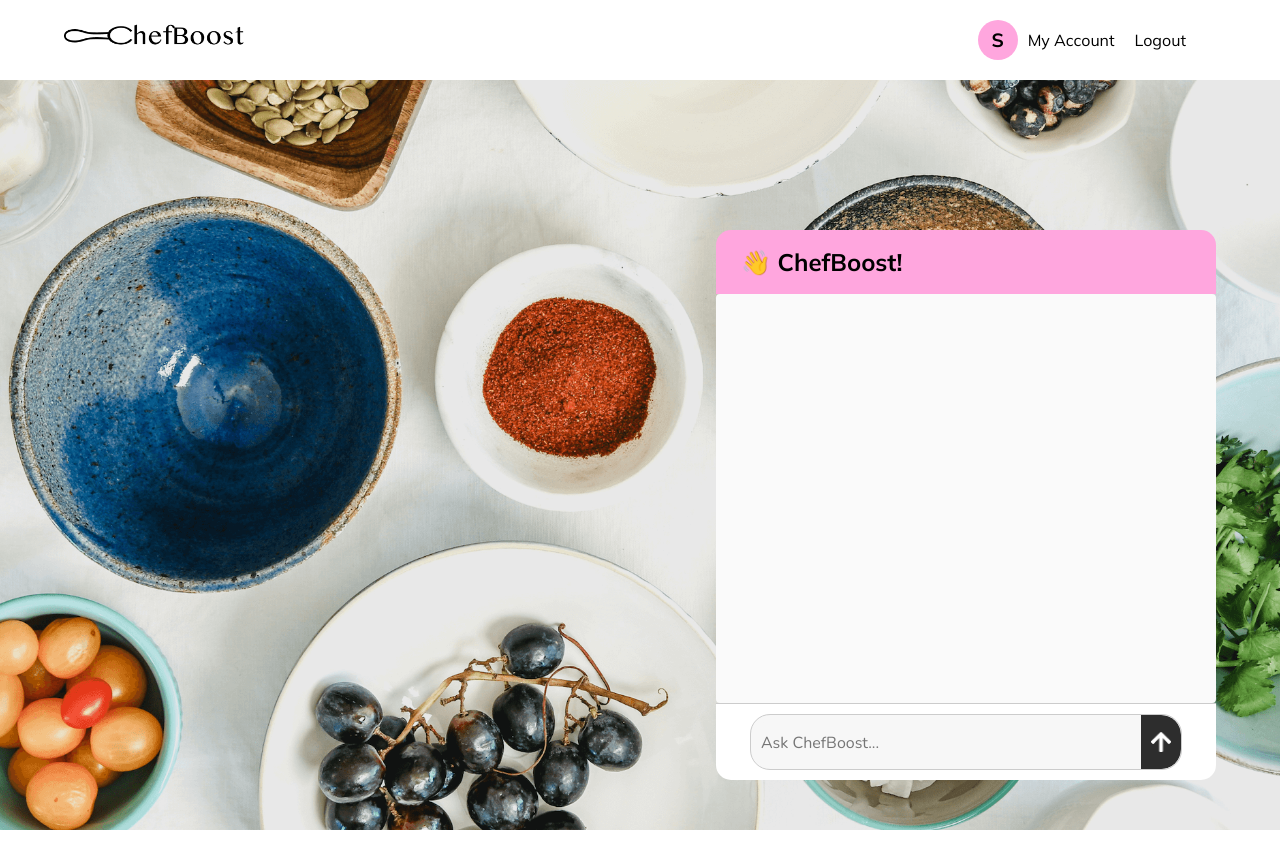
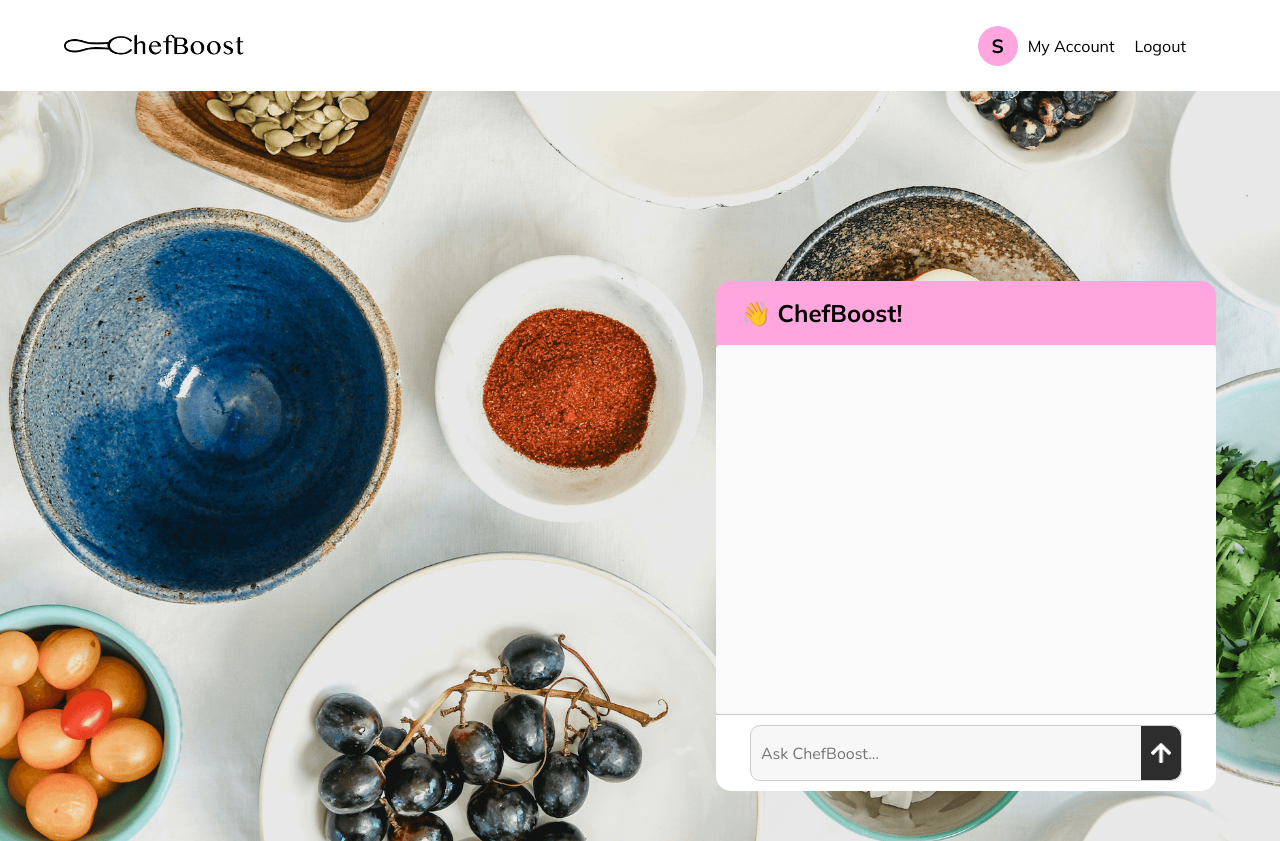
Before and after one commit to twosavoie/gen-ai-recipe-chatbot, a Flask app: page / in a window 1280 px wide. Run offline with Flask 3, Linux system fonts and the light colour scheme; the visitor is signed in with stand-in values (Sample User, id 1); parts of the project's set-up code (start-up, migrations or seed data) failed here and were passed over.

Commit message:
Update to match starter

```diff
--- a/app.py
+++ b/app.py
@@ -313,7 +313,7 @@ def my_account():
         current_user.password = generate_password_hash(new_password, method="pbkdf2:sha256")
         db.session.commit()
         flash("Password updated successfully!", "success")
-        return redirect(url_for("my_account"))
+        return redirect(url_for("index"))
 
     return render_template("my_account.html", user=current_user)
 
--- a/static/main.css
+++ b/static/main.css
@@ -35,6 +35,14 @@ body {
   overflow: hidden;
 }
 
+a {
+  color: inherit;
+}
+
+h1 {
+  font-size: 1.5rem;
+}
+
 .site-header {
   top: 0;
   width: 100%;
@@ -48,20 +56,23 @@ body {
 .header-content-wrapper {
   display: flex;
   align-items: center;
-  justify-content: space-between;
+  justify-content: center;
+  flex-flow: row wrap;
   width: 90%;
   max-width: 1400px;
+  padding-bottom: 20px;
 }
 
 .site-header .logo {
   height: 35px;
   line-height: 0;
+  margin: 30px 0 20px 0;
 }
 
 .user-info {
   display: flex;
   align-items: center;
-  margin: 20px;
+  margin: 0 20px 0 20px;
 }
 
 .user-info img {
@@ -73,9 +84,8 @@ body {
 }
 
 .chat-container {
-  /* Todo: Check width once additional features have been decided */
-  max-width: 500px;
-  width: 70%;
+  max-width: 800px;
+  width: 100%;
   display: flex;
   flex-direction: column;
   overflow: hidden;
@@ -232,11 +242,6 @@ input[type="button"] {
   margin: 0 2px;
 }
 
-.button-group {
-  /* background-color: var(--secondary-color); */
-  border-radius: 0 10px 10px 0;
-}
-
 #send-btn {
   width: 40px;
   height: 54px;
@@ -247,60 +252,6 @@ input[type="button"] {
 .send-icon {
   width: 20px;
 }
-
-/* From previous chatbot. Check to see if any is needed once the message section populates */
-/* input[type="submit"] {
-  flex-grow: 4;
-}
-
-input[type="button"] {
-  flex-grow: 1;
-  background-color: #f44336;
-}
-
-input[type="text"] {
-  padding: 12px 16px;
-  border: 1px solid #10a37f;
-  border-radius: 4px;
-  margin-bottom: 24px;
-}
-
-::placeholder {
-  color: var(--placeholder-text-accents);
-  font-size: 1.25rem;
-  opacity: 1;
-}
-
-.typing-indicator-container {
-  display: flex;
-  justify-content: flex-start;
-}
-
-.typing-indicator {
-  margin-left: 4px;
-  font-size: 1rem;
-}
-
-.typing-indicator::after {
-  content: "•";
-  animation: typing 1.5s infinite step-start;
-} */
-
-/* @keyframes typing {
-
-  0%,
-  100% {
-    content: "•";
-  }
-
-  33% {
-    content: "••";
-  }
-
-  66% {
-    content: "•••";
-  }
-} */
 
 .message-role {
   align-self: flex-start;
@@ -325,11 +276,11 @@ main {
 .main-content-wrapper {
   display: flex;
   flex-direction: row;
-  height: 75vh;
+  height: 70vh;
   /* Allow scrolling within this container */
   overflow: auto;
   align-items: stretch;
-  justify-content: flex-end;
+  justify-content: center;
   width: 90%;
   max-width: 1400px;
 }
@@ -355,15 +306,15 @@ main {
   flex-direction: row;
   overflow: auto;
   align-items: center;
-  justify-content: flex-end;
+  justify-content: center;
   width: 90%;
   max-width: 1400px;
   margin-bottom: 35px;
 }
 
 .login-content-wrapper {
-  max-width: 500px;
-  width: 70%;
+  max-width: 800px;
+  width: 100%;
   display: flex;
   flex-flow: row wrap;
   box-sizing: border-box;
@@ -401,7 +352,7 @@ main {
   display: flex;
   flex-direction: column;
   margin-bottom: 20px;
-  width: 60%;
+  width: 100%;
 }
 
 .form-group label {
@@ -440,20 +391,26 @@ main {
 }
 
 .user-info a {
-  margin: 0 10px; /* Adjust the space as needed */
-  text-decoration: none; /* Optional: To clean up the underline */
-  color: inherit; /* Match text color with the rest of the header */
+  margin: 0 10px;
+  /* Adjust the space as needed */
+  text-decoration: none;
+  /* Optional: To clean up the underline */
+  color: inherit;
+  /* Match text color with the rest of the header */
 }
 
 .user-info img {
-  margin-right: 10px; /* Add space between the image and links */
+  margin-right: 10px;
+  /* Add space between the image and links */
 }
 
 .avatar-circle {
   width: 40px;
   height: 40px;
-  background-color: #ffa6de; /* Pink Background */
-  color: #000; /* Black Text */
+  background-color: #ffa6de;
+  /* Pink Background */
+  color: #000;
+  /* Black Text */
   border-radius: 50%;
   display: flex;
   align-items: center;
@@ -469,7 +426,8 @@ main {
   justify-content: center;
   align-items: center;
   padding: 10px;
-  background-color: #fff; /* White background for the input */
+  background-color: #fff;
+  /* White background for the input */
   border-top: 1px solid #ccc;
 }
 
@@ -485,7 +443,7 @@ main {
   align-items: center;
   background-color: #f7f7f7;
   border: 1px solid #ccc;
-  border-radius: 20px;
+  border-radius: 10px;
   overflow: hidden;
   width: 100%;
   max-width: 600px;
@@ -503,11 +461,13 @@ main {
 }
 
 #send-btn {
-  background-color: #2d2d2d; /* Black background for button */
+  background-color: #2d2d2d;
+  /* Black background for button */
   border: none;
   padding: 10px;
   cursor: pointer;
-  border-radius: 0 20px 20px 0; /* Rounded on the right side */
+  border-radius: 0 10px 10px 0;
+  /* Rounded on the right side */
   display: flex;
   align-items: center;
   justify-content: center;
@@ -516,11 +476,13 @@ main {
 #send-btn .send-icon {
   width: 20px;
   height: 20px;
-  filter: brightness(0) invert(1); /* White icon */
+  filter: brightness(0) invert(1);
+  /* White icon */
 }
 
 #send-btn:hover {
-  background-color: #000000; /* Slightly darker black on hover */
+  background-color: #000000;
+  /* Slightly darker black on hover */
 }
 
 .assistant-message p {
@@ -553,3 +515,50 @@ main {
   border-radius: 8px;
   overflow-x: auto;
 }
+
+@media screen and (min-width: 768px) {
+  h1 {
+    font-size: 2rem;
+  }
+
+  .header-content-wrapper {
+    justify-content: space-between;
+    flex-flow: row wrap;
+    padding-bottom: 0;
+  }
+
+  .chatbot-content-wrapper {
+    width: 75%;
+  }
+
+  .form-group {
+    width: 60%;
+  }
+}
+
+@media screen and (min-width: 1200px) {
+  .main-content-wrapper {
+    justify-content: flex-end;
+  }
+
+  .chat-container {
+    max-width: 500px;
+  }
+
+  .chatbot-content-wrapper {
+    width: 90%;
+  }
+
+  .login-form {
+    justify-content: flex-end;
+  }
+
+  .login-content-wrapper {
+    max-width: 500px;
+  }
+
+  .form-group {
+    width: 65%;
+  }
+
+}
--- a/templates/base.html
+++ b/templates/base.html
@@ -15,8 +15,10 @@
   <style>
     .flash-messages {
       position: fixed;
-        bottom: 10px; /* Distance from the bottom of the screen */
-        left: 10px;   /* Distance from the left of the screen */
+      bottom: 10px;
+      /* Distance from the bottom of the screen */
+      left: 10px;
+      /* Distance from the left of the screen */
       z-index: 1000;
       width: 300px;
     }
@@ -25,7 +27,8 @@
       padding: 0.75em;
       margin-bottom: 0.5em;
       border-radius: 5px;
-        opacity: 1; /* Initial opacity */
+      opacity: 1;
+      /* Initial opacity */
     }
 
     .flash.success {
@@ -50,9 +53,10 @@
   <header class="site-header">
     <div class="header-content-wrapper">
       <figure>
-            <a href="{{ url_for('index') }}"><img src="{{ url_for('static', filename='logo.png' ) }}" alt=""
-                class="logo"></a><span class="visually-hidden">Chef
-              Boost</span>
+        <a href="{{ url_for('index') }}">
+          <img src="{{ url_for('static', filename='logo.png' ) }}" alt="" class="logo">
+          <span class="visually-hidden">ChefBoost</span>
+        </a>
       </figure>
       {% block header %}
       <!-- Additional header content can be added by child templates here -->
@@ -89,4 +93,5 @@
     }, 10000); // 10 seconds
   </script>
 </body>
+
 </html>
--- a/templates/index.html
+++ b/templates/index.html
@@ -9,22 +9,28 @@
 <style>
   /* Basic styling for chat messages */
   .messages {
-      max-height: 60vh;       /* Allow scrolling if needed */
-      overflow-y: auto;       /* Vertical scrollbar if content exceeds 60vh */
+    max-height: 60vh;
+    /* Allow scrolling if needed */
+    overflow-y: auto;
+    /* Vertical scrollbar if content exceeds 60vh */
     /* margin: 1rem 0; */
     padding: 1rem;
     background: #fafafa;
     border-radius: 4px;
   }
-    .assistant-message, .user-message {
+
+  .assistant-message,
+  .user-message {
     margin: 0.5rem 0;
     padding: 0.75rem;
     border-radius: 4px;
     line-height: 1.4;
   }
+
   .assistant-message {
     background: #f7f7f7;
   }
+
   .user-message {
     background: #d0ebff;
     text-align: right;
@@ -39,11 +45,18 @@
     width: 32px;
     height: 32px;
     animation: spin 1s linear infinite;
-      margin: 0 auto; /* center horizontally within its container */
+    margin: 0 auto;
+    /* center horizontally within its container */
   }
+
   @keyframes spin {
-      0%   { transform: rotate(0deg); }
-      100% { transform: rotate(360deg); }
+    0% {
+      transform: rotate(0deg);
+    }
+
+    100% {
+      transform: rotate(360deg);
+    }
   }
 </style>
 
@@ -182,6 +195,7 @@
             <textarea id="query" placeholder="Ask ChefBoost..." autofocus required></textarea>
             <button type="submit" id="send-btn">
               <img src="{{ url_for('static', filename='send-icon.png') }}" alt="Send" class="send-icon">
+              <span class="visually-hidden">Send prompt</span>
             </button>
           </div>
         </form>
--- a/templates/login.html
+++ b/templates/login.html
@@ -3,9 +3,7 @@
 {% block title %}Login | ChefBoost{% endblock %}
 
 {% block header %}
-<h1>Login</h1>
 <div class="user-info">
-  <img src="{{ url_for('static', filename='avatar.png' ) }}" alt="" class="user-image">
   <a href="{{ url_for('signup') }}" class="link-underline">Sign up</a>
 </div>
 {% endblock %}
--- a/templates/my_account.html
+++ b/templates/my_account.html
@@ -101,7 +101,6 @@
 {% endblock %}
 
 {% block header %}
-      <h1>My Account</h1>
 <div class="user-info">
   {% if current_user.is_authenticated %}
   <a href="{{ url_for('logout') }}">Logout</a>
@@ -116,7 +115,7 @@
 <div class="account-container">
   <h1>Welcome, {{ user.username }}!</h1>
   <div class="profile-details">
-        <p><strong>Email:</strong> {{ user.username }}</p>
+    <p><strong>Email:</strong> {{ user.email }}</p>
   </div>
 
   <!-- Password Update Form -->
@@ -134,8 +133,7 @@
 
     <div class="form-group">
       <label for="confirm_password">Confirm New Password</label>
-          <input type="password" id="confirm_password" name="confirm_password" placeholder="Confirm new password"
-            required>
+      <input type="password" id="confirm_password" name="confirm_password" placeholder="Confirm new password" required>
     </div>
 
     <div class="button-group">
--- a/templates/signup.html
+++ b/templates/signup.html
@@ -12,7 +12,7 @@
 {% block content %}
 <div class="login-form">
   <div class="login-content-wrapper">
-        <h2>Welcome to ChefBoost!</h2>
+    <h1>Welcome to ChefBoost!</h1>
     <p>Your go-to kitchen sidekick for delicious recipes, pro cooking tips, and real-time chef support.</p>
     <p class="subtext">Let's make something amazing together!</p>
     <form method="POST" class="auth-form-content-wrapper">
```
Also changed, not shown: README.md. Lines whose indentation alone changed are shown as unchanged.
